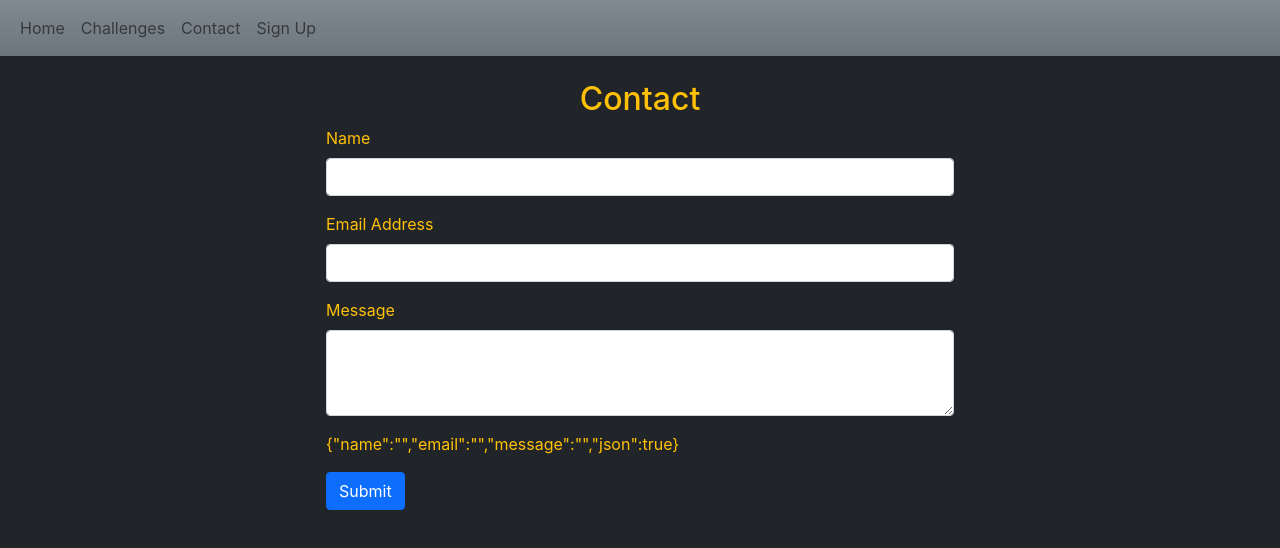
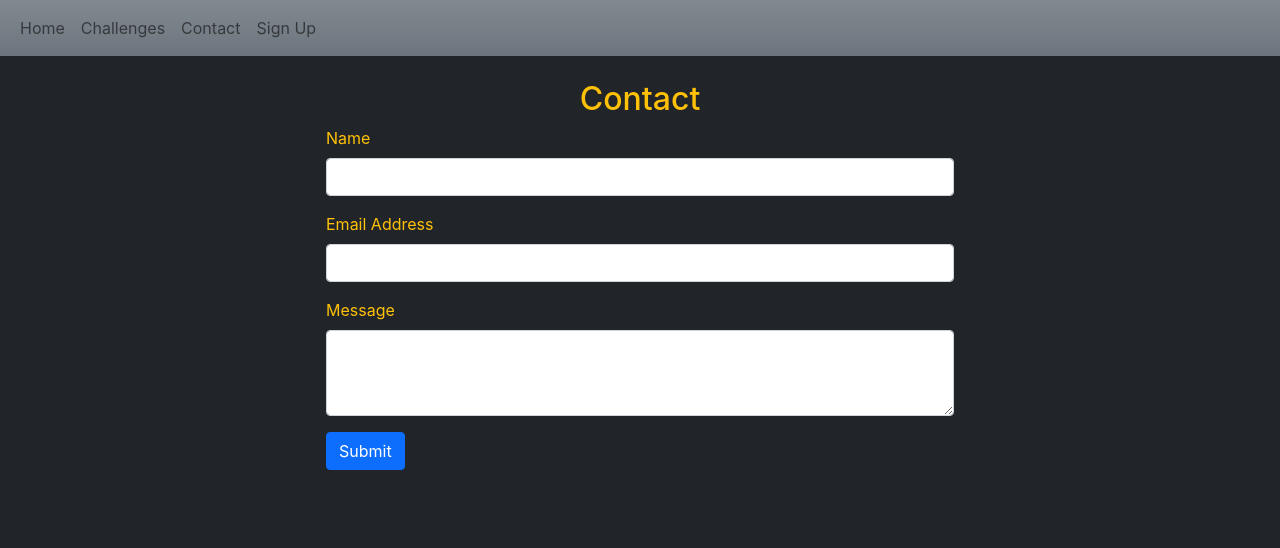
Before and after one commit to infinity7998/uwcodeforce-website, a React (Create React App) app: page /contact in a window 1280 px wide. Shown: the top 548 px of the page. Built offline with nearby package versions, Linux system fonts and the light colour scheme.

Commit message:
Remove extra log statement.

```diff
--- a/src/components/Contact.js
+++ b/src/components/Contact.js
@@ -77,9 +77,6 @@ const Contact = () => {
                         <label htmlFor="message" className="form-label" >Message</label>
                         <textarea required className="form-control" name="message" rows="3" value={formState.message} onChange={(e) => {handleChange(e, "message")}}/>
                     </div>
-                    <p>
-                        { JSON.stringify(formState) }
-                    </p>
                     <button
                         // className={`btn btn-primary ${disableSubmit}`}
                         className={"btn btn-primary"}
```
